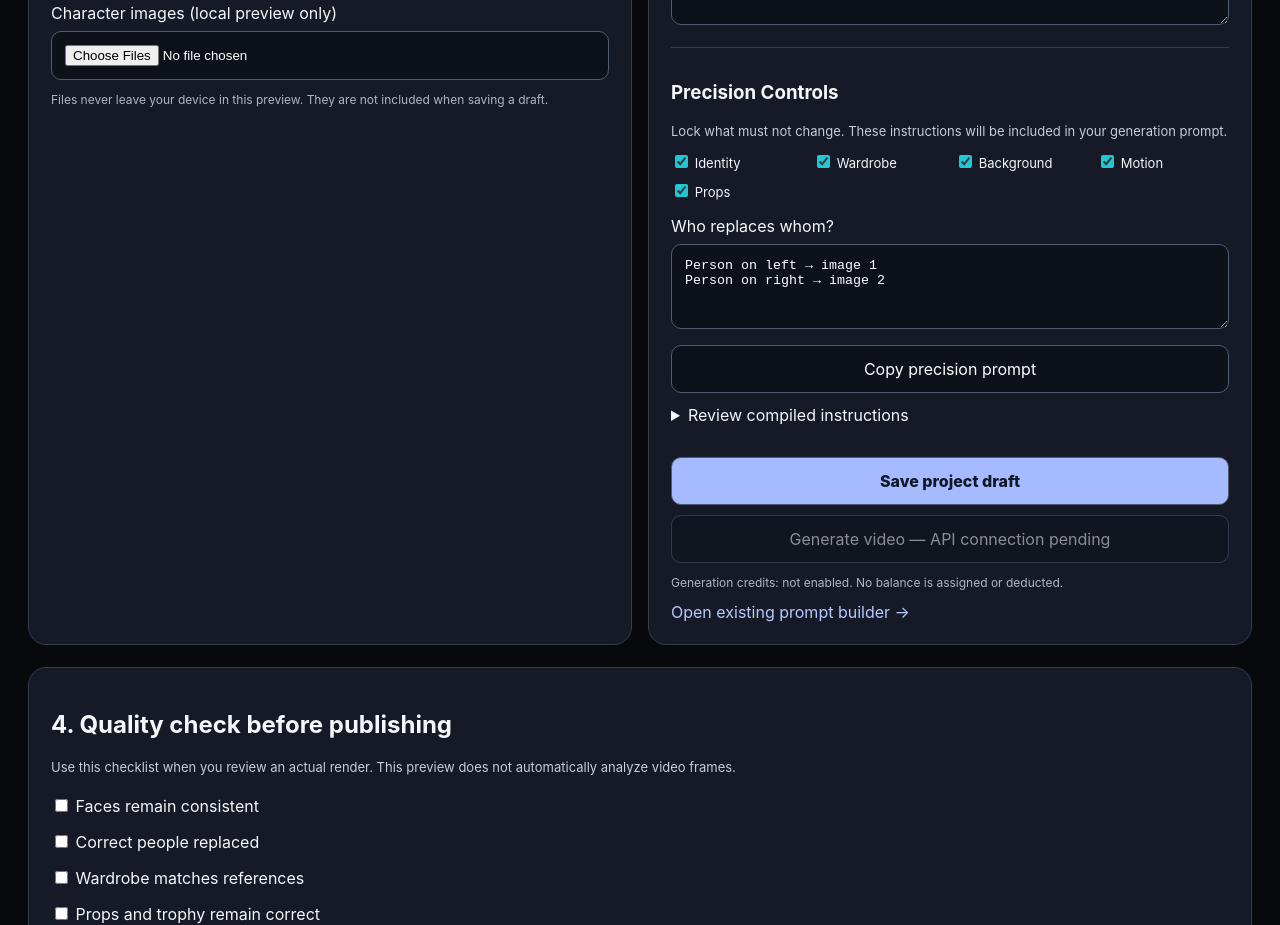
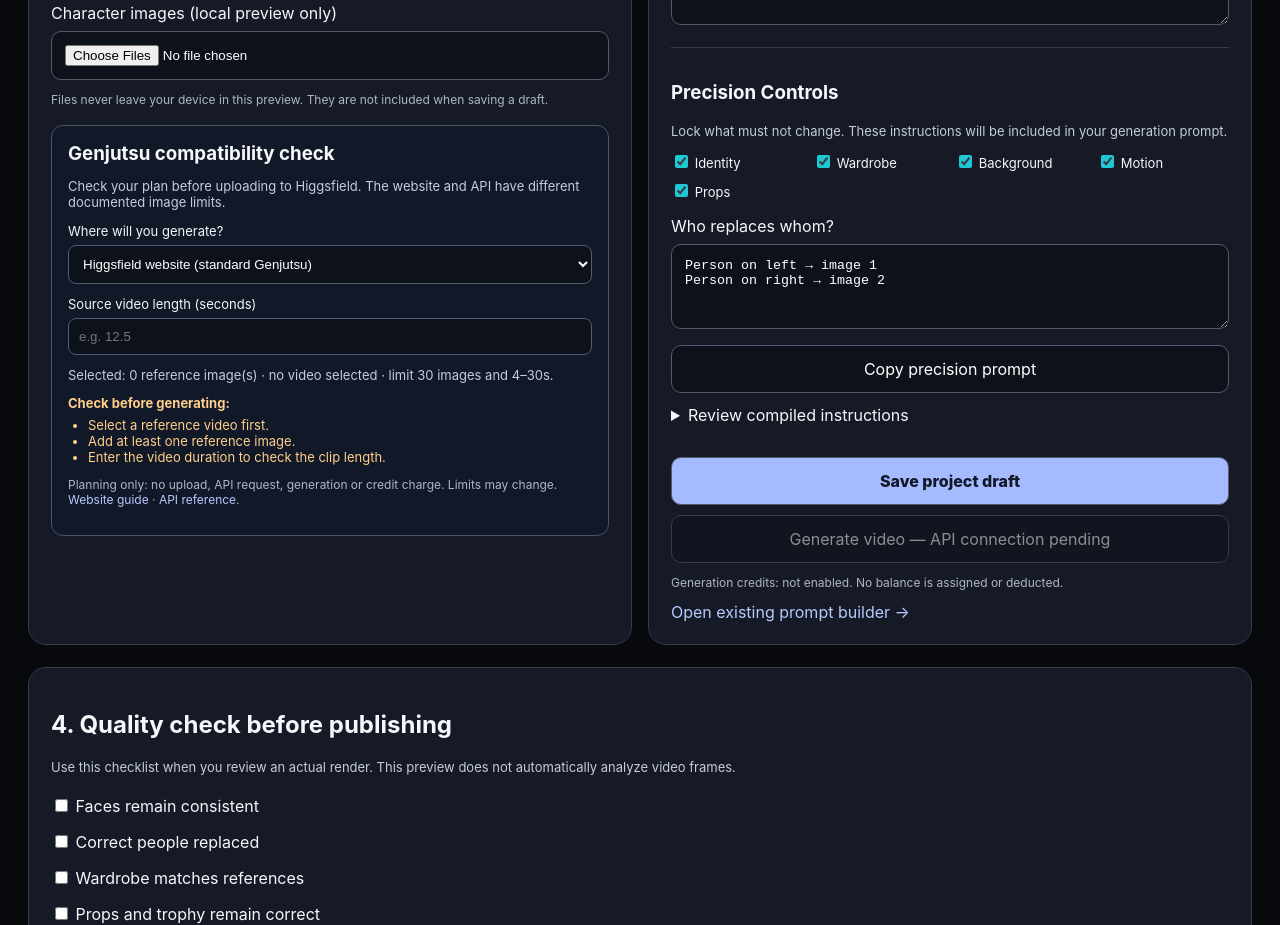
Before and after one commit to kreativestudios4k-lgtm/k4k-academy-v2, a Next.js app: page /academy/generator in a window 1280 px wide. Shown: the part 3740-4665 px from the top of the page. Built offline with nearby package versions, Linux system fonts and the light colour scheme.

Commit message:
Show local Genjutsu website versus API preflight in generator preview

```diff
--- a/app/academy/generator/GeneratorWorkspace.js
+++ b/app/academy/generator/GeneratorWorkspace.js
@@ -1,6 +1,7 @@
 'use client';
 import {useEffect,useState} from 'react';
 import Link from 'next/link';
+import GenjutsuPreflight from './GenjutsuPreflight';
 const templates=[
  {id:'swap',title:'Viral Character Swap',tag:'Reference video + character sheets',description:'Map replacement characters to people in your reference clip.'},
  {id:'award',title:"Ballon d’Or Moment",tag:'Football awards meme',description:'Plan a dramatic trophy reveal or funny award moment.'},
@@ -34,6 +35,7 @@ export default function GeneratorWorkspace(){
    <label style={{display:'block',margin:'18px 0 8px'}}>Reference video (local preview only)</label><input style={input} type="file" accept="video/*" onChange={e=>setVideo(e.target.files?.[0]?.name||'')}/>{video&&<p style={{fontSize:12}}>Selected: {video}</p>}
    <label style={{display:'block',margin:'18px 0 8px'}}>Character images (local preview only)</label><input style={input} type="file" accept="image/*" multiple onChange={e=>setImages(Array.from(e.target.files||[]).map(f=>f.name))}/>{images.length>0&&<p style={{fontSize:12}}>{images.length} image(s) selected</p>}
    <p style={{fontSize:12,color:'#aeb6c6'}}>Files never leave your device in this preview. They are not included when saving a draft.</p>
+   <GenjutsuPreflight imageCount={images.length} videoSelected={Boolean(video)}/>
    </div>
    <div style={box}><h2>3. Direct your scene</h2><p style={{color:'#c5ccda',fontSize:14}}>Describe what must stay the same and what should change.</p><textarea style={{...input,minHeight:175,resize:'vertical'}} value={prompt} onChange={e=>setPrompt(e.target.value)} placeholder="Keep the original camera motion and background. Replace the main character using image 1. Preserve the trophy and exact timing."/>
    <div style={{margin:'18px 0',borderTop:'1px solid #343b4b',paddingTop:15}}><h3>Precision Controls</h3><p style={{fontSize:13,color:'#c5ccda'}}>Lock what must not change. These instructions will be included in your generation prompt.</p><div style={{display:'grid',gridTemplateColumns:'repeat(auto-fit,minmax(130px,1fr))',gap:10}}>{Object.entries(locks).map(([name,on])=><label key={name} style={{fontSize:13,textTransform:'capitalize'}}><input type="checkbox" checked={on} onChange={e=>setLocks(v=>({...v,[name]:e.target.checked}))}/> {name}</label>)}</div><label style={{display:'block',margin:'16px 0 8px'}}>Who replaces whom?</label><textarea style={{...input,minHeight:85}} value={mapping} onChange={e=>setMapping(e.target.value)}/><button onClick={()=>{navigator.clipboard?.writeText(compiled).then(()=>setNotice('Precision prompt copied.')).catch(()=>setNotice('Copy unavailable in this browser.'))}} style={{...input,marginTop:12,cursor:'pointer'}}>Copy precision prompt</button><details style={{marginTop:12}}><summary>Review compiled instructions</summary><pre style={{whiteSpace:'pre-wrap',fontSize:12}}>{compiled}</pre></details></div><button onClick={save} style={{...input,background:'#a5baff',color:'#111827',fontWeight:800,cursor:'pointer',marginTop:14}}>Save project draft</button>
```
